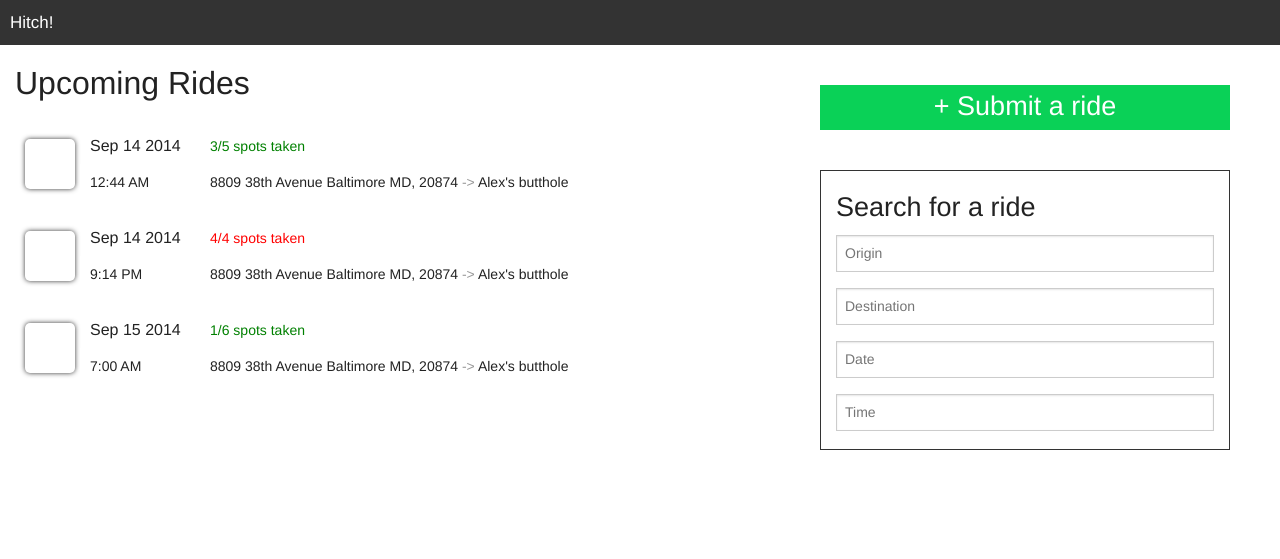
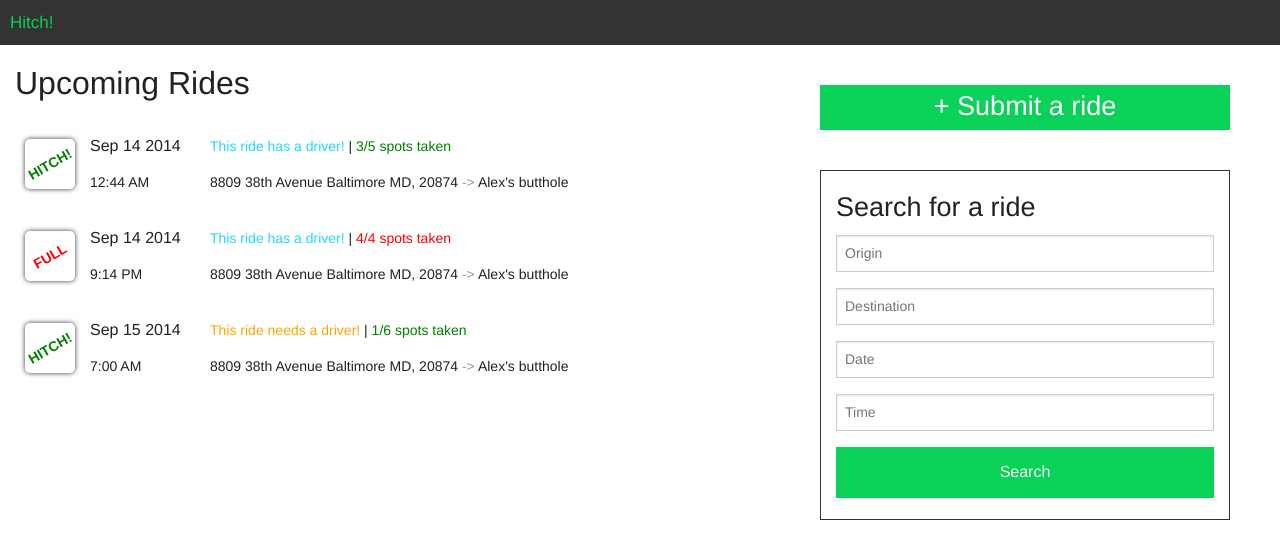
Before and after one commit to andrewwhe/daemon-dash-castle, a PHP site: page /templates/index.html in a window 1280 px wide. Shown: the top 559 px of the page. Run offline with PHP 8.4, Linux system fonts and the light colour scheme.

Commit message:
added some hitch buttons

```diff
--- a/website/css/style.css
+++ b/website/css/style.css
@@ -7,7 +7,7 @@
 }
 
 .side-float-box {
-	height: 280px;
+	height: 350px;
 	width: 410px;
 	position: fixed;
 	right: 50px;
@@ -26,8 +26,22 @@
 	width: 50px;
 	border-radius: 5px;
 	box-shadow: 0px 0px 5px 0px #333333;
+	text-align: center;
+	padding-top: 16px;
 }
 
+.img-holder span {
+	display: block;
+	-webkit-transform: rotate(-30deg);
+	-moz-transform: rotate(-30deg);
+	-o-transform: rotate(-30deg);
+	transform: rotate(-30deg);
+}
+
+a .img-holder:hover {
+	animation-duration: 0.2s;
+	background-color: #f3f3f3 !important;
+}
 
 body tr:nth-child(even) td, tbody tr.even td {
 	background: #ffffff !important;
@@ -38,13 +52,14 @@ table {
 }
 
 .wrapper {
+  background: #f3f3f3;
 	padding-top: 40px;
 	z-index: -4;
+  width: 100% - 410px;
 }
 
 #submit-button {
 	background-color: 0AD157;
-
 	position: fixed;
 	right: 50px;
 	top: 85px;
@@ -61,3 +76,16 @@ table {
 #submit-modal {
   width: 800px;
 }
+
+.button {
+  background-color: 0AD157 !important;
+}
+
+.button:hover {
+  background-color: #008A1F !important;
+  animation-duration: 0.02s;
+}
+
+.has-tip {
+  bottom-border: none !important;
+}
--- a/website/templates/index.html
+++ b/website/templates/index.html
@@ -15,7 +15,7 @@
       <nav class="top-bar" id="dash-bar" data-topbar="">
         <ul class="title-area">
           <li class="name">
-            <h1 style="color: #ffffff; margin-left: 10px">Hitch!</h1>
+            <h1 style="color: #0AD157; margin-left: 10px">Hitch!</h1>
           </li>
         </ul>
       </nav>
@@ -72,10 +72,11 @@
         </div>
       </div>
       <div class="row">
-        <a href="#" class="button expand">Submit</a>
+        <a href="#" class="button expand" id="search-submit-button">Submit</a>
       </div>
     </form>
 
+    <div class="wrapper">
     <div class="side-float-box">
       <h3>Search for a ride</h3>
       <form>
@@ -83,10 +84,12 @@
         <input type="text" placeholder="Destination">
         <input type="text" placeholder="Date">
         <input type="text" placeholder="Time">
+        <a href="#" class="button expand">Search</a>
       </form>
     </div>
 
-    <div class="wrapper">
+
+
         <div class="small-12 column" style="text-align: left">
           <h1>Upcoming Rides</h1>
         </div>
@@ -98,12 +101,15 @@
             <tbody>
               <tr>
                 <td rowspan="2" style="width: 65px">
-                  <div class="img-holder"></div>
+                  <a href="#"><div class="img-holder"><span style="font-weight: bold; color: green;">HITCH!</span></div></a>
                 </td>
                 <td style="width:120px">
                   <span style="font-size: 16px">Sep 14 2014</span>
                 </td>
                 <td>
+                  <span style="color: #25D6FF">
+                    This ride has a driver!
+                  </span> |
                   <span style="color:green">
                     3/5 spots taken
                   </span>
@@ -126,12 +132,15 @@
             <tbody>
               <tr>
                 <td rowspan="2" style="width: 65px">
-                  <div class="img-holder"></div>
+                  <div class="img-holder"><span style="font-weight: bold; color: red;">FULL</span></div>
                 </td>
                 <td style="width:120px">
                   <span style="font-size: 16px">Sep 14 2014</span>
                 </td>
                 <td>
+                  <span style="color: #25D6FF">
+                    This ride has a driver!
+                  </span> |
                   <span style="color:red">
                     4/4 spots taken
                   </span>
@@ -154,12 +163,13 @@
             <tbody>
               <tr>
                 <td rowspan="2" style="width: 65px">
-                  <div class="img-holder"></div>
+                  <a href="#"><div class="img-holder"><span style="font-weight: bold; color: green;">HITCH!</span></div></a>
                 </td>
                 <td style="width:120px">
                   <span style="font-size: 16px">Sep 15 2014</span>
                 </td>
                 <td>
+                  <span style="color: orange">This ride needs a driver!</span> |
                   <span style="color:green">
                     1/6 spots taken
                   </span>
```
